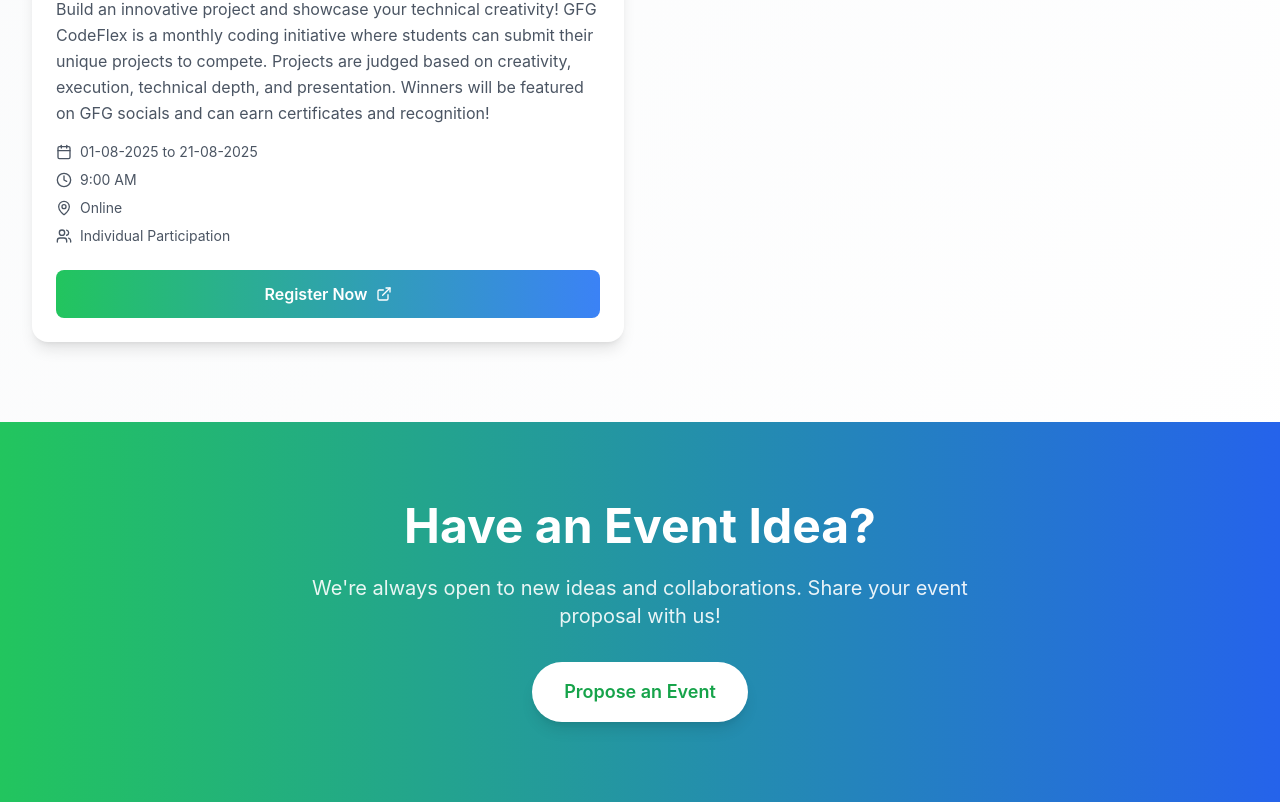
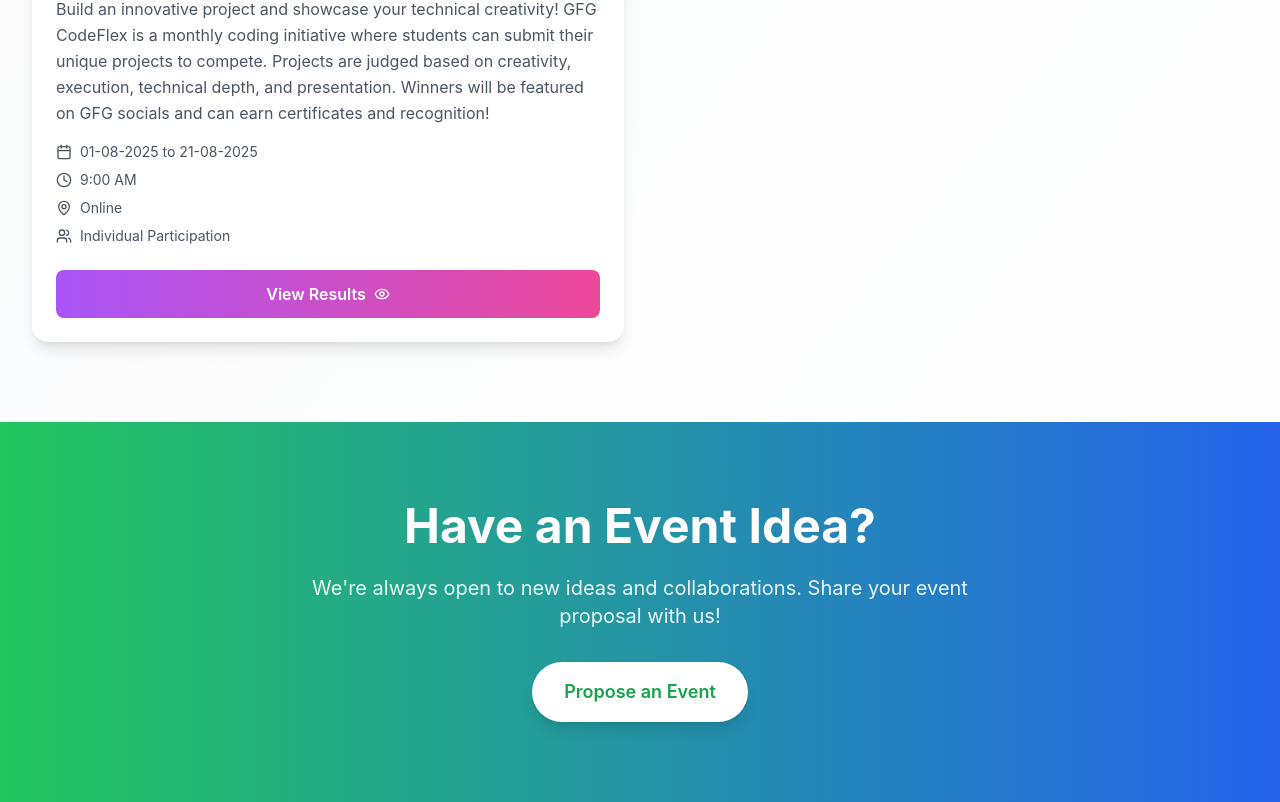
Before and after one commit to SandeepCodes31/AI-AETHRA-CLUB-Website, a React (Vite) app: page /events in a window 1280 px wide. Shown: the part 805-1607 px from the top of the page. Built offline with nearby package versions, Linux system fonts and the light colour scheme.

Commit message:
result: publish august month

```diff
--- a/src/data/eventsData.js
+++ b/src/data/eventsData.js
@@ -14,7 +14,7 @@
     spots: 'Individual Participation',
     registrationLink: 'https://forms.gle/6EPterrEZQ9zuVVG6',
     image: codeflex,
-    status: 'open'
+    status: 'closed'
   },
 ];
 
```
